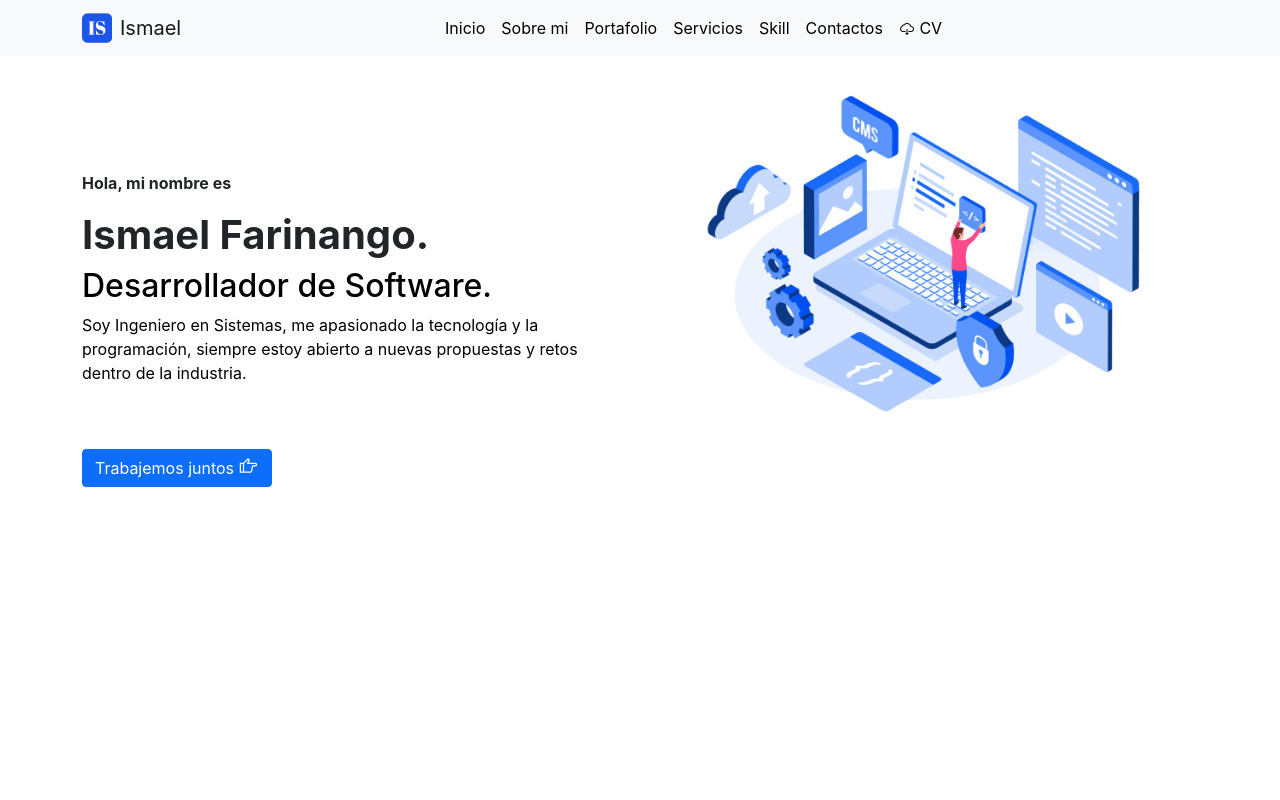
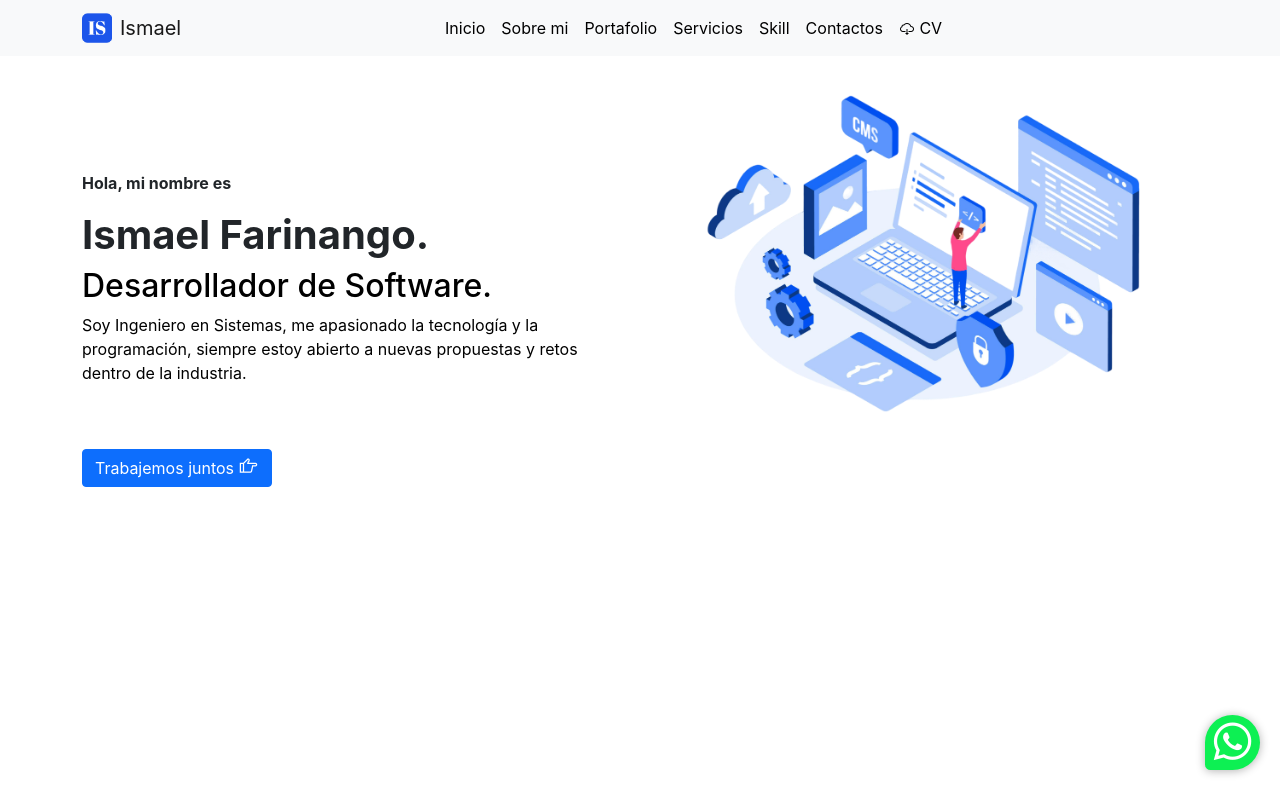
Before and after one commit to ismaelfari1996/ismael-portafolio, a React (Create React App) app: page / in a window 1280 px wide. Shown: the top 800 px of the page. Built offline with nearby package versions, Linux system fonts and the light colour scheme; no server answers.

Commit message:
update wsp box

```diff
--- a/public/index.html
+++ b/public/index.html
@@ -40,19 +40,20 @@
   </head>
   <body background="">
     <!-- Messenger Plugin de chat Code -->
-    <div id="fb-root"></div>
+   <!-- <div id="fb-root"></div> -->
 
     <!-- Your Plugin de chat code -->
-    <div id="fb-customer-chat" class="fb-customerchat">
+    <!--<div id="fb-customer-chat" class="fb-customerchat">
     </div>
 
     <script>
       var chatbox = document.getElementById('fb-customer-chat');
       chatbox.setAttribute("page_id", "112802491188385");
       chatbox.setAttribute("attribution", "biz_inbox");
-    </script>
+    </script> -->
 
     <!-- Your SDK code -->
+    <!--
     <script>
       window.fbAsyncInit = function() {
         FB.init({
@@ -68,7 +69,7 @@
         js.src = 'https://connect.facebook.net/es_ES/sdk/xfbml.customerchat.js';
         fjs.parentNode.insertBefore(js, fjs);
       }(document, 'script', 'facebook-jssdk'));
-    </script>
+    </script> -->
     <noscript>You need to enable JavaScript to run this app.</noscript>
 
     <div id="root"></div>
--- a/src/Components/home/About.js
+++ b/src/Components/home/About.js
@@ -1,6 +1,7 @@
 import React from "react";
 import Img from "../../assets/ismael.webp";
 import ConfigValue from "../../config/config.json";
+import IconTikTok from "../../assets/icons/tiktok.svg"
 export default function About() {
     return (
         <div className=" container-fluid mb-5 bg-light py-5" id="about" data-aos=""
@@ -13,6 +14,7 @@ export default function About() {
                         <h2 className="d-flex mx-auto">Ismael Farinango</h2>
                         <span className="d-flex mx-auto">Ingeniero de Sistemas</span>
                         <div className="d-flex mx-auto">
+                            <a href={ConfigValue.contact.tiktok} target={"_blank"} rel="noopener noreferrer" aria-label="TikTok" className="m-auto" ><img style={{"width":"40px","height":"40px"}} src={IconTikTok}/></a>
                             <a href={ConfigValue.contact.github} target={"_blank"} rel="noopener noreferrer" aria-label="Github"><i className="lab la-github icon"></i></a>
                             <a href={ConfigValue.contact.linkedin} target={"_blank"} rel="noopener noreferrer" aria-label="Linkedin" ><i className="lab la-linkedin icon"></i></a>
                             <a href={ConfigValue.contact.facebook} target={"_blank"} rel="noopener noreferrer" aria-label="Facebook"><i className="lab la-facebook-square icon"></i></a>
--- a/src/Components/home/Home.js
+++ b/src/Components/home/Home.js
@@ -7,6 +7,7 @@ import Landingpage from "./Landingpage"
 import Project from "./projects"
 import Skill from "./Skill"
 import Service from "./Service"
+import Wsp from "../watsapp/whatsapp"
 export default function HomePage(){
     return(
         <>
@@ -17,6 +18,7 @@ export default function HomePage(){
         <Project/>
         <Skill/>
         <Contact/>
+        <Wsp/>
         <Footer/>
         </>
     )
--- /dev/null
+++ b/src/Components/watsapp/whatsapp.css
@@ -0,0 +1,23 @@
+.btn-wsp{
+    position: fixed;
+    width: 55px;
+    height: 55px;
+    line-height: 55px;
+    bottom: 30px;
+    right: 20px;
+    background: #0df053;
+    color: #fff;
+    border-radius: 50px 50px 50px 10px;
+    z-index: 1;
+    text-align: center;
+    justify-content: center;
+    font-size: 50px;
+    box-shadow: 0px 1px 10px rgba(0, 0, 0, 0.3);
+    cursor: pointer;
+  }
+  .btn-wsp:hover{
+    color: #0df053;
+    background: #fff;
+    text-decoration: none;
+    justify-content: center;
+  }
--- /dev/null
+++ b/src/Components/watsapp/whatsapp.jsx
@@ -0,0 +1,10 @@
+import "./whatsapp.css"
+import React from "react";
+export default function Wsp() {
+    return (
+        <a className="btn-wsp" href="https://api.whatsapp.com/send?phone=593999545984" target={"_blank"}
+        rel="noopener noreferrer">
+            <i className="lab la-whatsapp"></i>
+        </a>
+    );
+}
--- a/src/config/config.json
+++ b/src/config/config.json
@@ -18,7 +18,8 @@
         "whatsapp": "https://api.whatsapp.com/send?phone=593999545984&amp;text=Hola,%20¿Cómo%20podemos%20ayudarte?",
         "github": "https://github.com/ismaelfari1996",
         "instagram": "https://www.instagram.com/ismaelfari96/",
-        "email": "ismael.farinango@hotmail.com"
+        "email": "ismael.farinango@hotmail.com",
+        "tiktok":"https://www.tiktok.com/@ismaelfary?is_from_webapp=1&sender_device=pc"
     },
     "cv": "https://drive.google.com/file/d/1sh69l-dXehLJ7G-j92ymNpNjMbpcmR-a/view?usp=share_link"
 }
```
Also changed, not shown: src/assets/icons/tiktok.svg (added).
